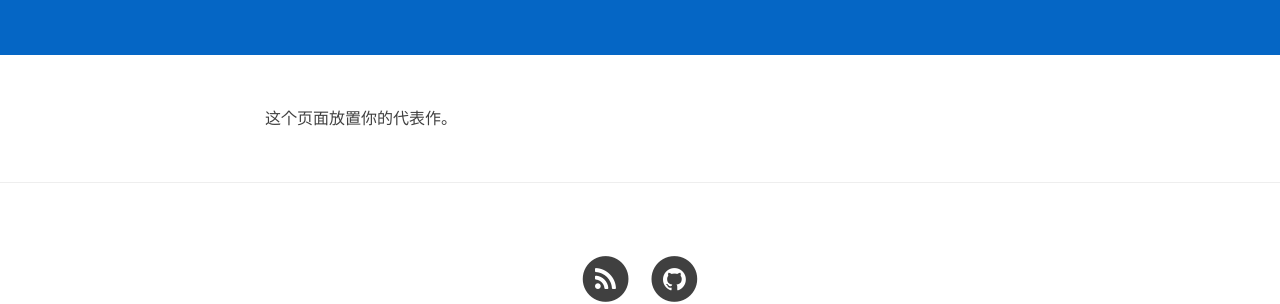
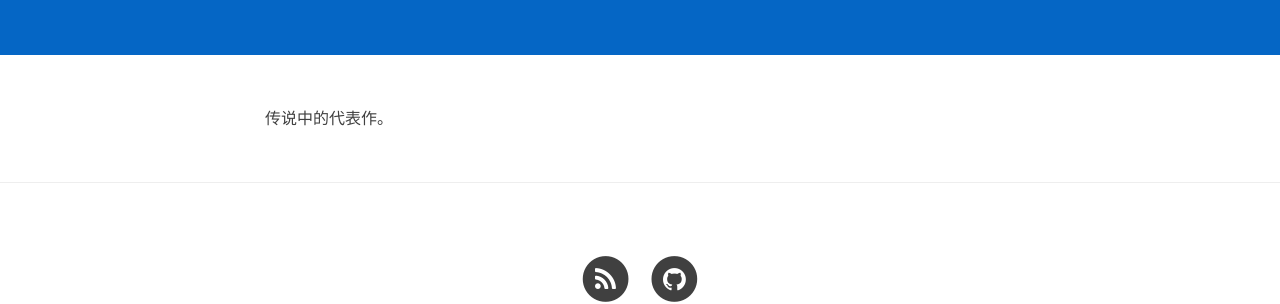
Before and after one commit to DingJiaying/DingJiaYing.GitHub.io, a Jekyll site: the page built from milestone.md, in a window 1280 px wide. Shown: the part 373-677 px from the top of the page. Built offline with Jekyll 4.4.1, drawn with Linux system fonts in a browser that asks for light colours; nearby versions of some CDN libraries.

```diff
--- a/milestone.md
+++ b/milestone.md
@@ -5,4 +5,4 @@ description: "代表作"
 header-img: "img/zhihu.jpg"
 ---
 
-这个页面放置你的代表作。
+传说中的代表作。
```
Also changed, not shown: img/cnfeat (2).jpg (renamed from img/1.jpg), img/cnfeat.jpg (deleted), img/favicon .png (added), img/favicon.ico (deleted), img/favicon.jpg (added), img/favicon.png (deleted).
